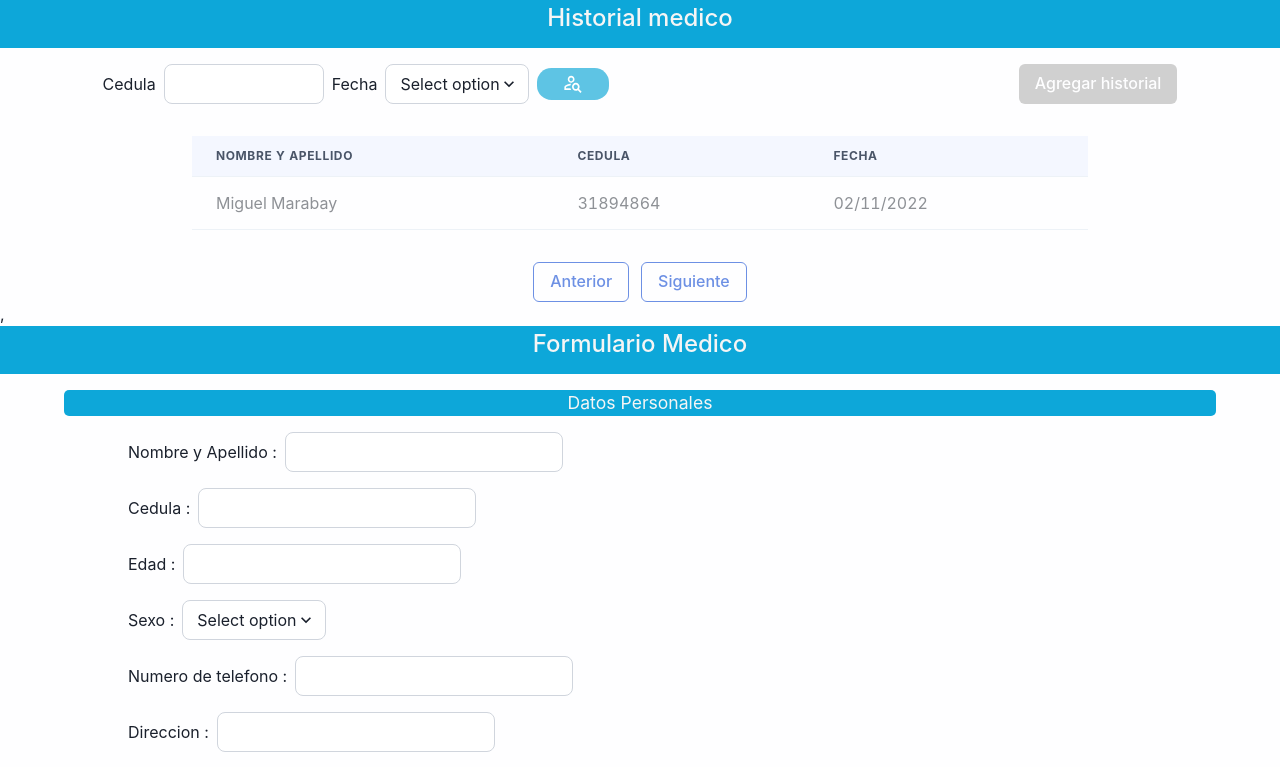
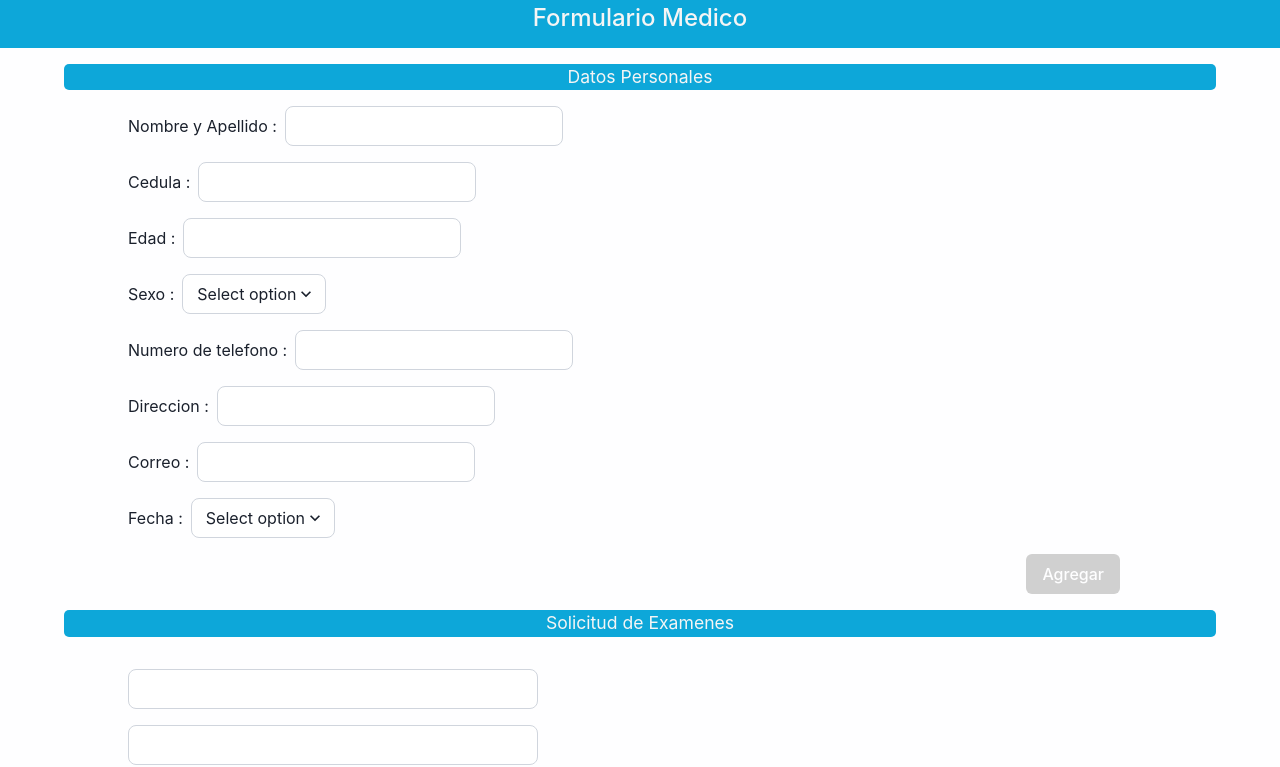
Before and after one commit to DavidJMS/lab-frontend, a React (Vite) app: page /add in a window 1280 px wide. Shown: the top 767 px of the page. Built offline with nearby package versions, Linux system fonts and the light colour scheme.

Commit message:
adding simple routing

```diff
--- a/package.json
+++ b/package.json
@@ -21,6 +21,7 @@
     "framer-motion": "^6.5.1",
     "react": "^18.2.0",
     "react-dom": "^18.2.0",
+    "react-router-dom": "^6.4.3",
     "styled-components": "^5.3.6"
   },
   "devDependencies": {
--- a/src/App.tsx
+++ b/src/App.tsx
@@ -1,17 +1,27 @@
 import { useState } from 'react'
-import { Button } from '@chakra-ui/react'
-import LayoutMedicalHistory from './components/Layouts/LayoutMedicalHistory.jsx'
-import LayoutFormMedical from './components/Layouts/LayoutFormMedical.jsx'
+import {
+  BrowserRouter,
+  Routes,
+  Route,
+} from "react-router-dom";
 
+// Layouts
+import MainLayout from './components/Layouts/MainLayout'
+
+// Pages
+import MedicalHistories from './pages/MedicalHistories'
+import AddMedicalHistory from './pages/AddMedicalHistory'
 
 function App() {
   const [count, setCount] = useState(0)
 
   return (
-    <div>
-      <LayoutMedicalHistory />,
-      <LayoutFormMedical />
-    </div>
+    <BrowserRouter>
+      <Routes>
+        <Route path="" element={<MedicalHistories />} />
+        <Route path="add" element={<AddMedicalHistory />} />
+      </Routes>
+    </BrowserRouter>
   )
 }
 
--- /dev/null
+++ b/src/components/Layouts/MainLayout.jsx
@@ -0,0 +1,8 @@
+import React from "react";
+import { Outlet } from "react-router-dom"
+
+const MainLayout = () => {
+  return <><Outlet /></>
+}
+
+export default MainLayout
--- /dev/null
+++ b/src/pages/AddMedicalHistory.jsx
@@ -0,0 +1,8 @@
+import React from 'react'
+import LayoutFormMedical from '../components/Layouts/LayoutFormMedical.jsx'
+
+const MedicalHistories = () => {
+  return <LayoutFormMedical />
+}
+
+export default MedicalHistories
--- /dev/null
+++ b/src/pages/MedicalHistories.jsx
@@ -0,0 +1,8 @@
+import React from 'react'
+import LayoutMedicalHistory from '../components/Layouts/LayoutMedicalHistory'
+
+const MedicalHistories = () => {
+  return <LayoutMedicalHistory />
+}
+
+export default MedicalHistories
```
Also changed, not shown: 1 other file (tests, documents, lock files or other folders).
